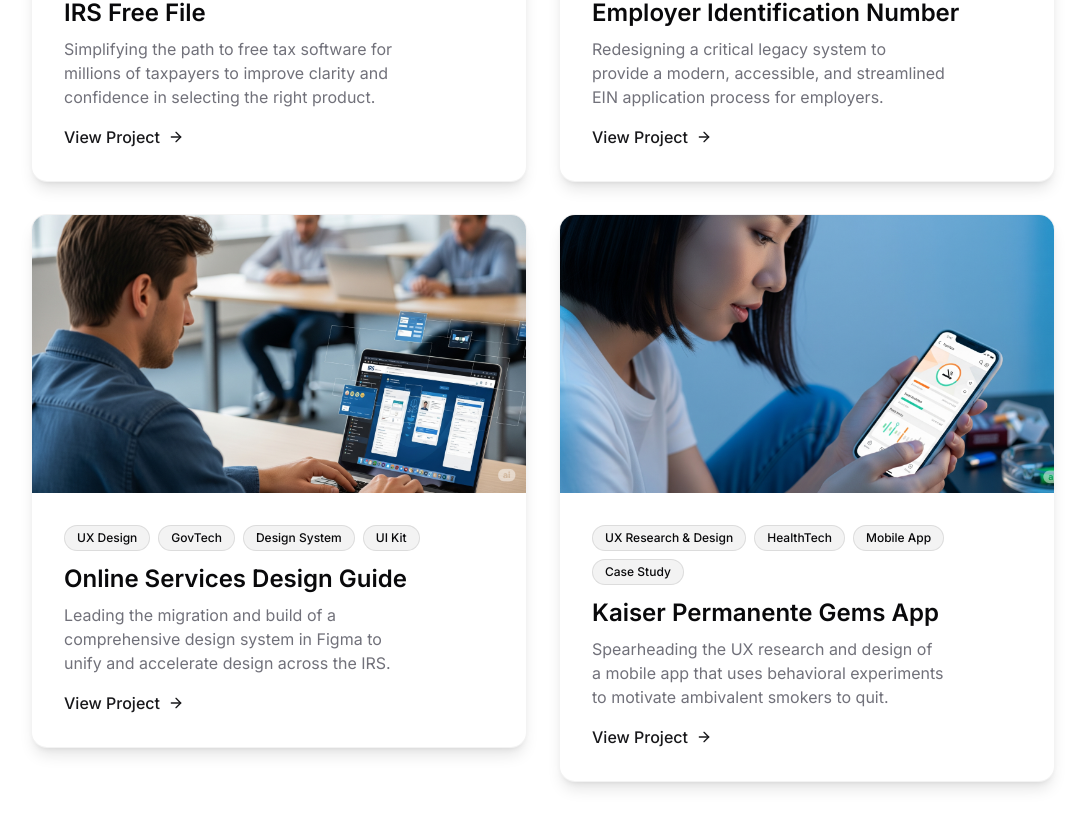
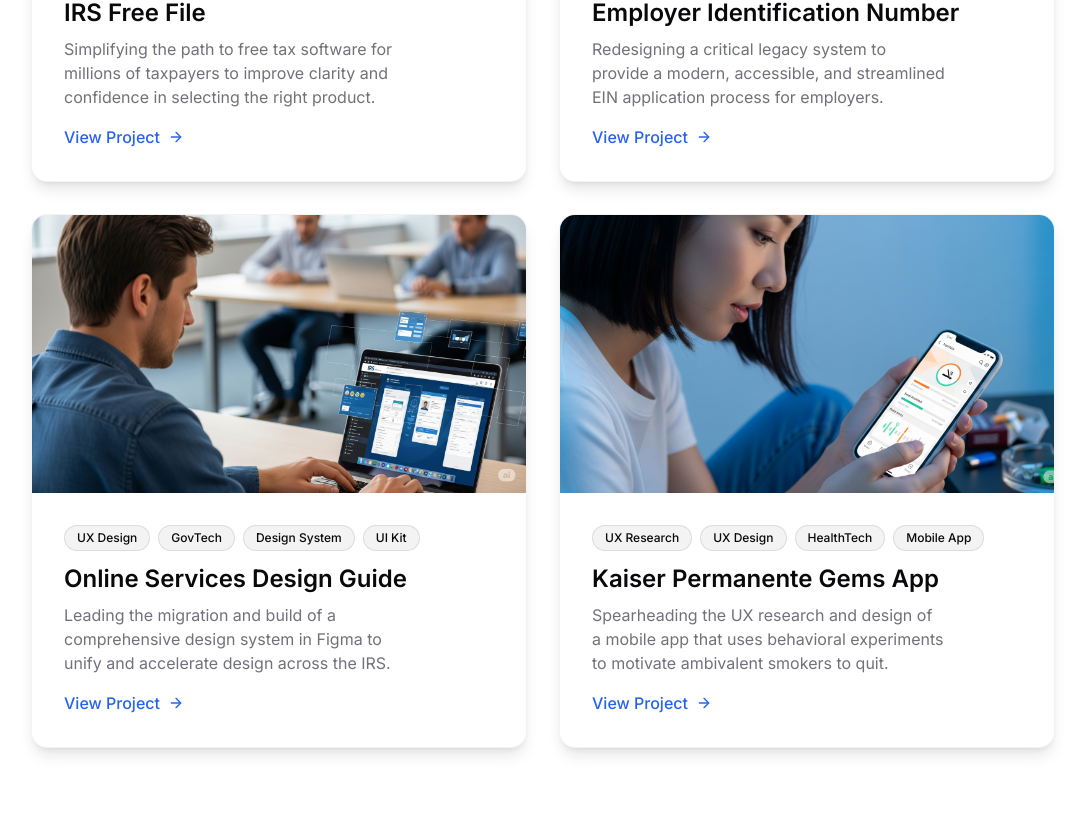
Before and after one commit to brooks-t/ux-designer-portfolio, a React (Vite) app: page / in a window 1280 px wide. Shown: the part 1556-2383 px from the top of the page, without its empty margins (97-1182 px from the left). Built offline with nearby package versions, Linux system fonts and the light colour scheme.

Commit message:
fixed tags on one card and updated view project link to blue

```diff
--- a/src/components/ProjectCard.tsx
+++ b/src/components/ProjectCard.tsx
@@ -52,7 +52,7 @@ const ProjectCard: React.FC<ProjectCardProps> = ({
 
 					<Link
 						to={`/case-study/${slug}`}
-						className="inline-flex items-center text-primary font-medium transition-standard hover:translate-x-2"
+						className="inline-flex items-center text-blue-600 dark:text-blue-400 font-medium transition-standard hover:translate-x-2"
 					>
 						View Project <ArrowRight className="ml-2 w-4 h-4" />
 					</Link>
--- a/src/components/Projects.tsx
+++ b/src/components/Projects.tsx
@@ -30,12 +30,7 @@ const projectsData = [
 		title: "Kaiser Permanente Gems App",
 		description:
 			"Spearheading the UX research and design of a mobile app that uses behavioral experiments to motivate ambivalent smokers to quit.",
-		category: [
-			"UX Research & Design",
-			"HealthTech",
-			"Mobile App",
-			"Case Study",
-		],
+		category: ["UX Research", "UX Design", "HealthTech", "Mobile App"],
 		image: "/lovable-uploads/gems-new-1.png",
 		slug: "smoking-cessation",
 	},
```
